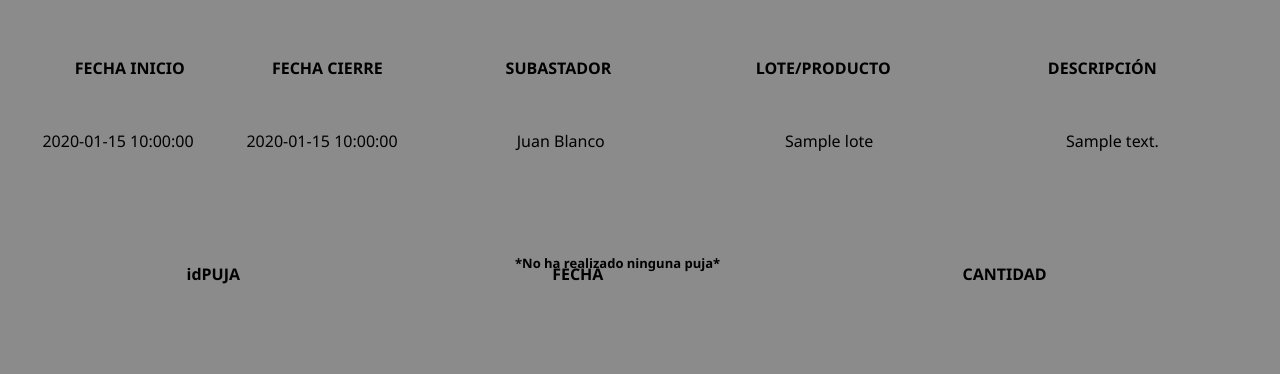
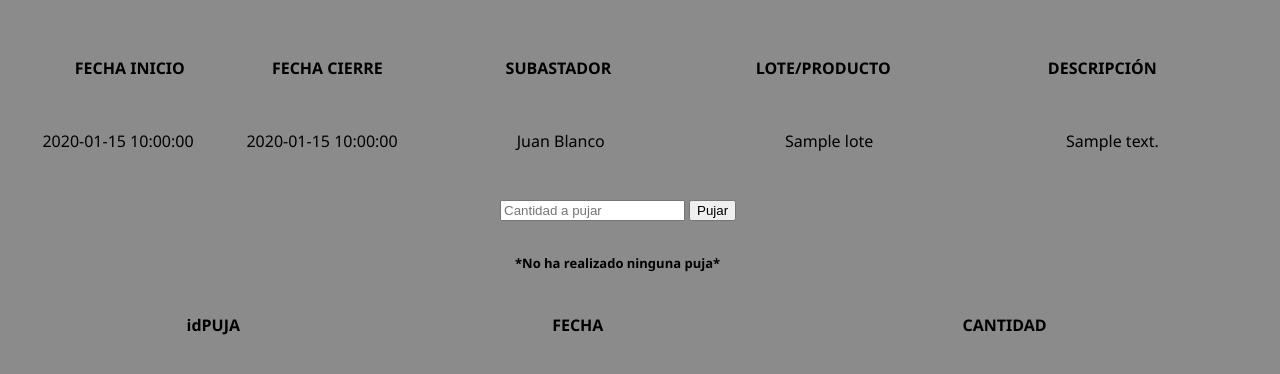
Before and after one commit to JavierLAcartum/643b4d11c092cc1ea32a96bdb4f8da93, a PHP site: page /sobreCerrado.php?id=1 in a window 1280 px wide. Shown: the part 181-555 px from the top of the page. Run offline with PHP 8.4, Linux system fonts and the light colour scheme; a user stored in the database is signed in; data comes from the database, SQL or seed files in the repository; tables that the repository leaves empty hold one stand-in row (values such as "Sample post"); data that the repository does not hold is empty.

Commit message:
botón sobre cerrado pujar bien

```diff
--- a/sobreCerrado.php
+++ b/sobreCerrado.php
@@ -151,6 +151,11 @@
 
 					</table>
 
+					<form id='pujar' action="sobreCerrado.php?id=<?php echo $idSubasta;?>" method='post' accept-charset='UTF-8'>
+						<input style="margin-left: 500px; margin-top: 30px;" type='number' name='puja' id='puja' placeholder="Cantidad a pujar" step='0.01' min='0' />
+						<button type = 'submit' name = 'pujar'> Pujar </button>
+					</form>
+
 					<table style="width:100%; padding: 30px; margin-top: 60px; font-family:'Segoe UI'; font-weight: bold;">
 		                <tr>
 		                    <td style="width: 100px; text-align: center;">idPUJA</td>
@@ -187,13 +192,7 @@
 	        function pujar($idSubasta){
 
 		$conn = new mysqli("localhost", "643b4d11c092cc1e", "sekret", "643b4d11c092cc1ea32a96bdb4f8da93");
-			?>
 
-			<form id='pujar' action="sobreCerrado.php?id=<?php echo $idSubasta;?>" method='post' accept-charset='UTF-8'>
-				<input type='number' name='puja' id='puja' placeholder="Cantidad a pujar" step='0.01' min='0' />
-				<button type = 'submit' name = 'pujar'> Pujar </button>
-			</form>
-		<?php
 
 		if(isset($_POST['puja'])){
 			$fecha = date("Y-m-d H:i:s");
```
